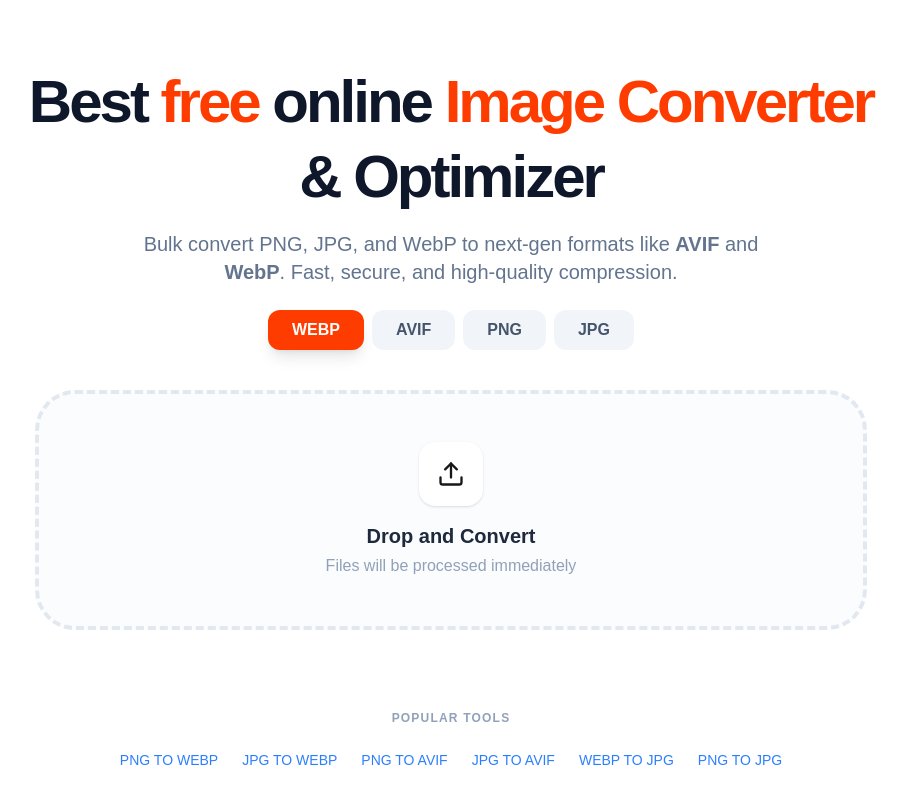
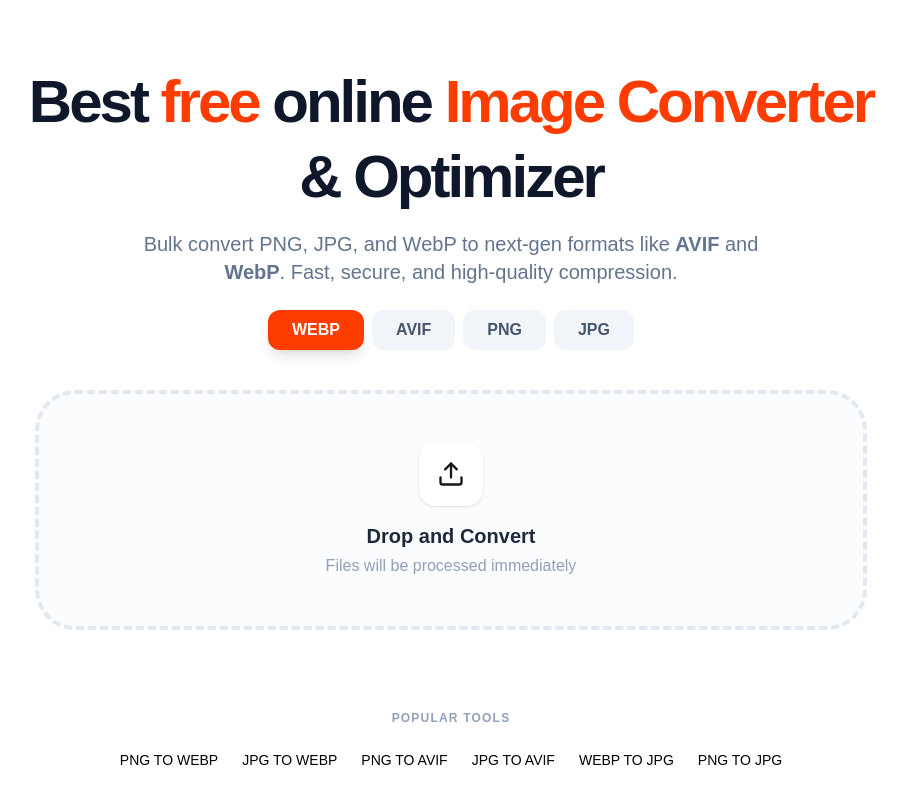
Before and after one commit to TimotejPantak/image-optimizer, a Next.js app: page / in a window 1280 px wide. Shown: the top 804 px of the page, without its empty margins (189-1096 px from the left). Built offline with nearby package versions, Linux system fonts and the light colour scheme.

Commit message:
Change link text color from blue to black

```diff
--- a/app/page.tsx
+++ b/app/page.tsx
@@ -22,7 +22,7 @@ export default function Home() {
           <p className="text-slate-400 font-bold text-xs uppercase tracking-widest mb-6">Popular Tools</p>
           <div className="flex flex-wrap justify-center gap-x-6 gap-y-3">
             {popularConversions.map(slug => (
-              <Link key={slug} href={`/${slug}`} className="text-blue-500 hover:text-orange-700 font-medium text-sm">
+              <Link key={slug} href={`/${slug}`} className="text-black hover:text-orange-700 font-medium text-sm">
                 {slug.replace(/-/g, ' ').toUpperCase()}
               </Link>
             ))}
```
